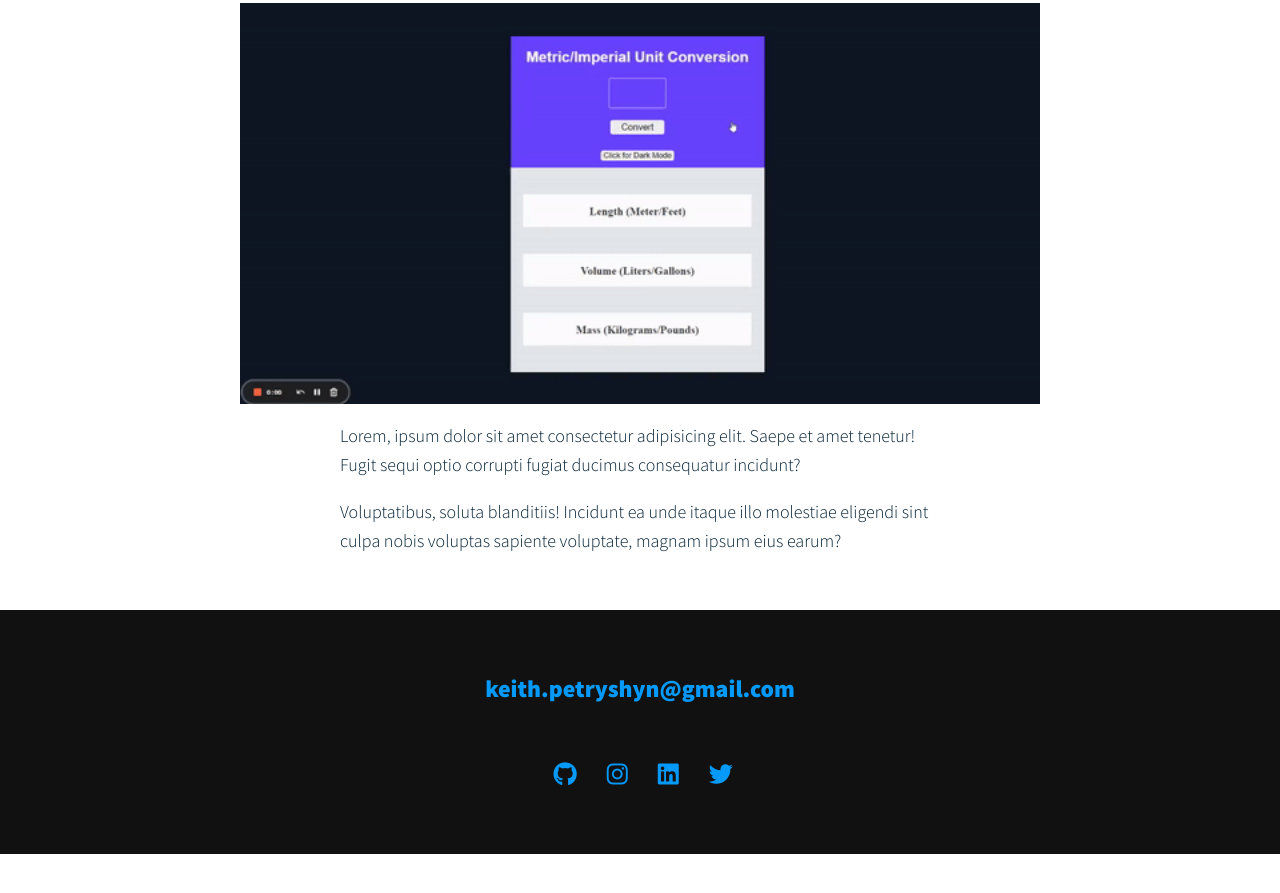
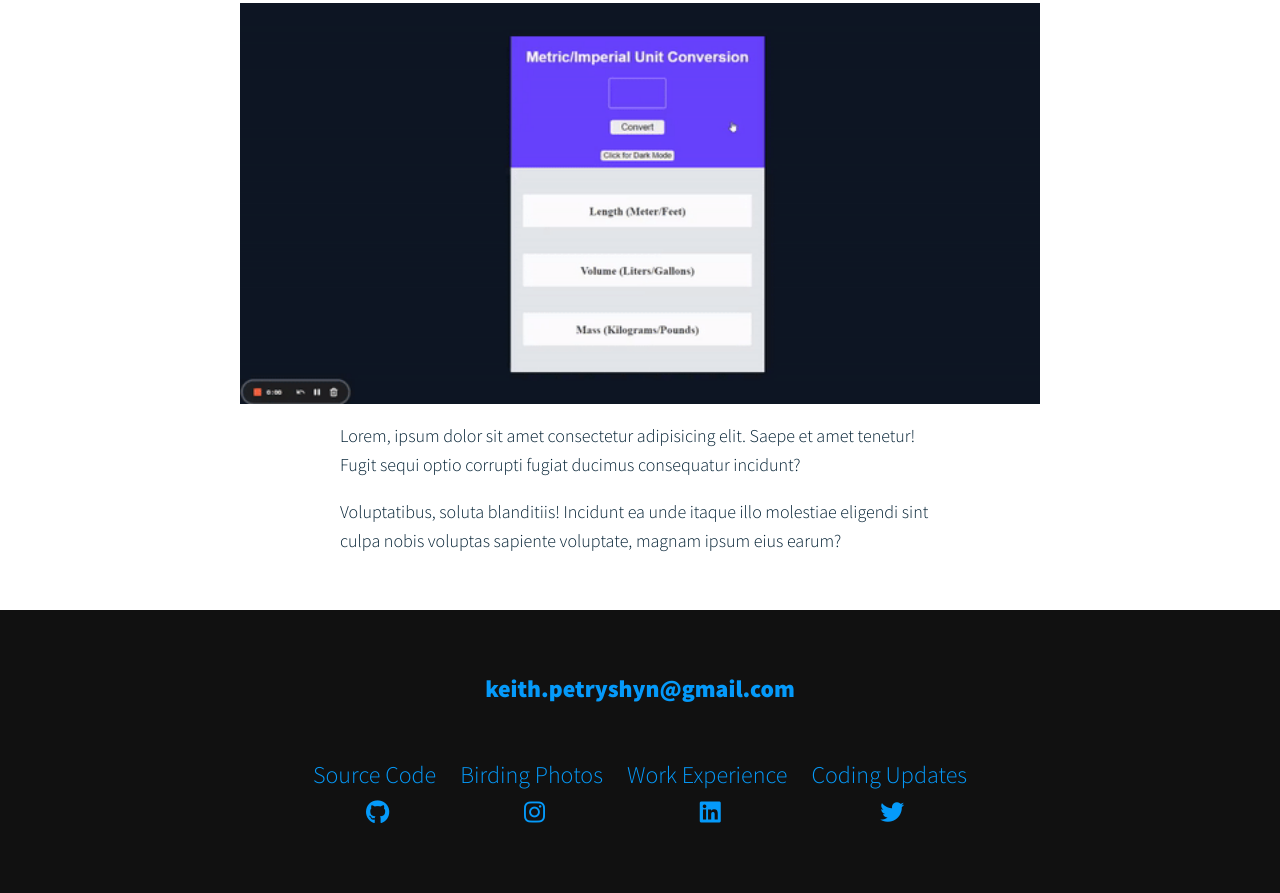
Before and after one commit to KeithPetr/Portfolio-Website, a plain HTML site: page portfolio-item-five.html in a window 1280 px wide. Shown: the part 714-1607 px from the top of the page. Before the commit the page ends 1568 px from the top, so only its background shows below. Drawn offline with nearby package versions, Linux system fonts and the light colour scheme.

Commit message:
updated footer on each project page

```diff
--- a/portfolio-item-five.html
+++ b/portfolio-item-five.html
@@ -90,23 +90,23 @@
       >
       <ul class="social-list">
         <li class="social-list__item">
-          <a class="social-list__link">
-            <i class="fa-brands fa-github"></i>
+          <a href="https://github.com/KeithPetr" target="_blank" class="social-list__link">
+            <p>Source Code</p><i class="fa-brands fa-github"></i>
           </a>
         </li>
         <li class="social-list__item">
-          <a class="social-list__link">
-            <i class="fa-brands fa-instagram"></i>
+          <a href="https://www.instagram.com/birdingsnaps/?hl=en" target="_blank" class="social-list__link">
+            <p>Birding Photos</p><i class="fa-brands fa-instagram"></i>
           </a>
         </li>
         <li class="social-list__item">
-          <a class="social-list__link">
-            <i class="fa-brands fa-linkedin"></i>
+          <a href="https://www.linkedin.com/in/keith-petryshyn-886b5016/" target="_blank" class="social-list__link">
+            <p>Work Experience</p><i class="fa-brands fa-linkedin"></i>
           </a>
         </li>
         <li class="social-list__item">
-          <a class="social-list__link">
-            <i class="fa-brands fa-twitter"></i>
+          <a href="https://twitter.com/KeithABCoding" target="_blank" class="social-list__link">
+            <p>Coding Updates</p><i class="fa-brands fa-twitter"></i>
           </a>
         </li>
       </ul>
```
Also changed, not shown: portfolio-item-four.html (+8 -8 lines), portfolio-item-one.html (+8 -8 lines), portfolio-item-three.html (+8 -8 lines), portfolio-item-two.html (+8 -8 lines).
